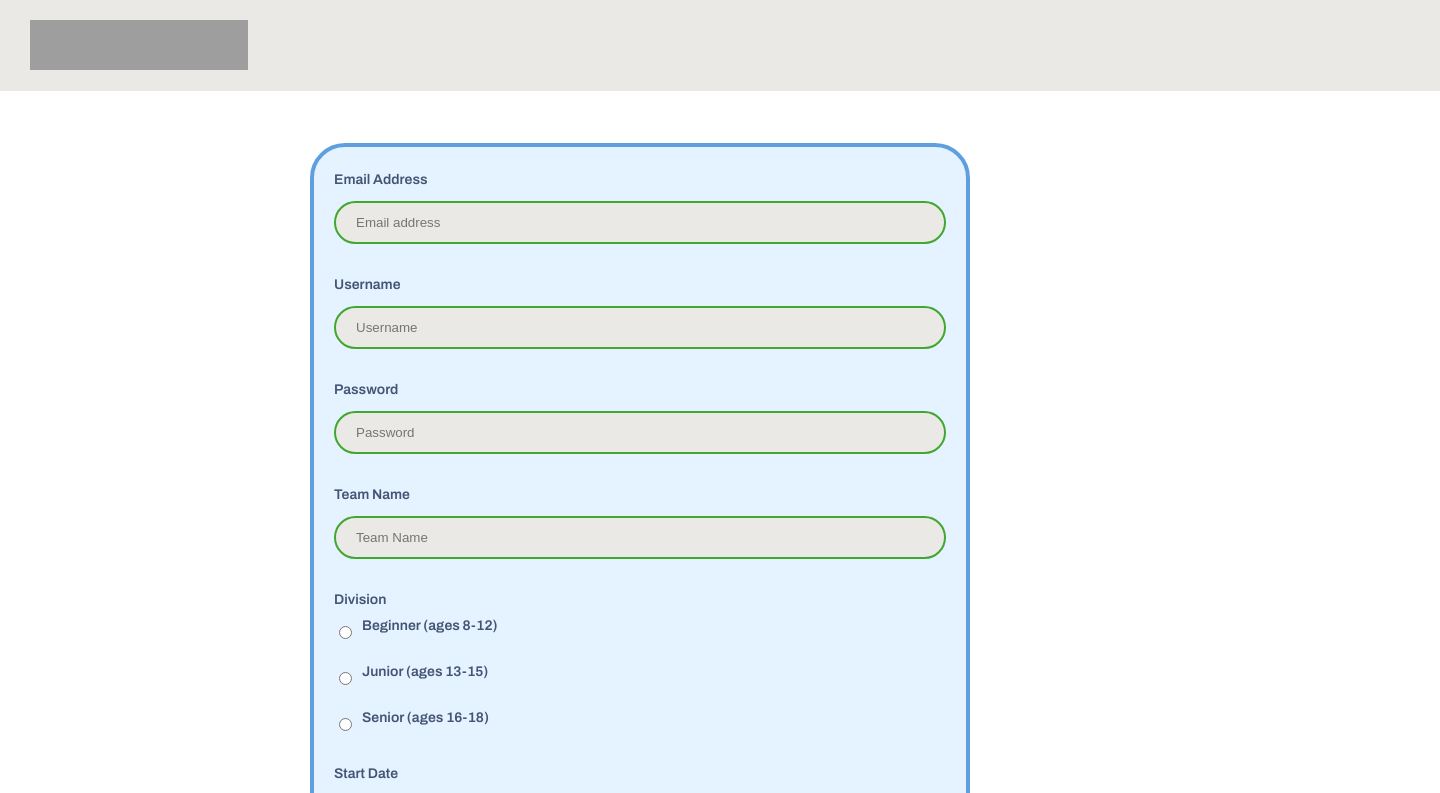
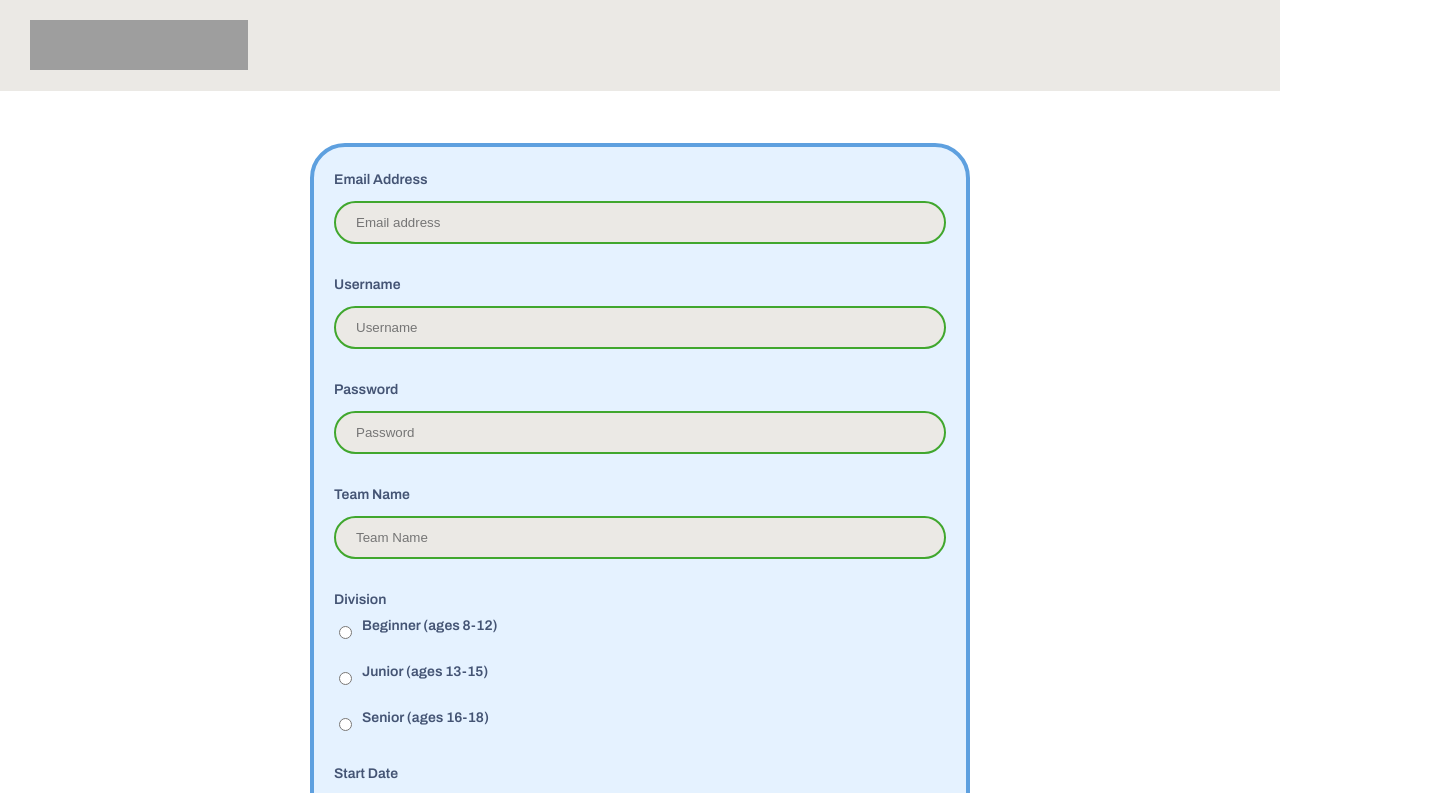
Before and after one commit to jqin206/technovation-planner, a React (Vite) app in the folder technovation-planner/: page /signup in a window 1280 px wide. Shown: the top 793 px of the page, 1440 px wide, since content can reach past the window. Built offline with nearby package versions, Linux system fonts and the light colour scheme; grey boxes are pictures that could not be loaded; a web font is replaced by a local one.

Commit message:
configure firebase

```diff
--- a/technovation-planner/src/NavBar.css
+++ b/technovation-planner/src/NavBar.css
@@ -2,9 +2,10 @@
 @import url('https://fonts.googleapis.com/css2?family=Archivo:ital,wght@0,100..900;1,100..900&display=swap');
 @import url('https://fonts.googleapis.com/css2?family=Bungee&display=swap');
 .navbar {
-        /* Rectangle 3 */
-        position: absolute;
-    width: 1440px;
+    /* Rectangle 3 */
+    position: absolute;
+    display: flex;
+    width: 100%;
     height: 91px;
     left: 0px;
     top: 0px;
--- a/technovation-planner/src/Signup.jsx
+++ b/technovation-planner/src/Signup.jsx
@@ -48,7 +48,6 @@ const Signup = () => {
                     Submission Deadline
                     <input type="date" />
                 </label>
-
                 <button type="submit">Create Account</button>
             </form>
         </div>
```
